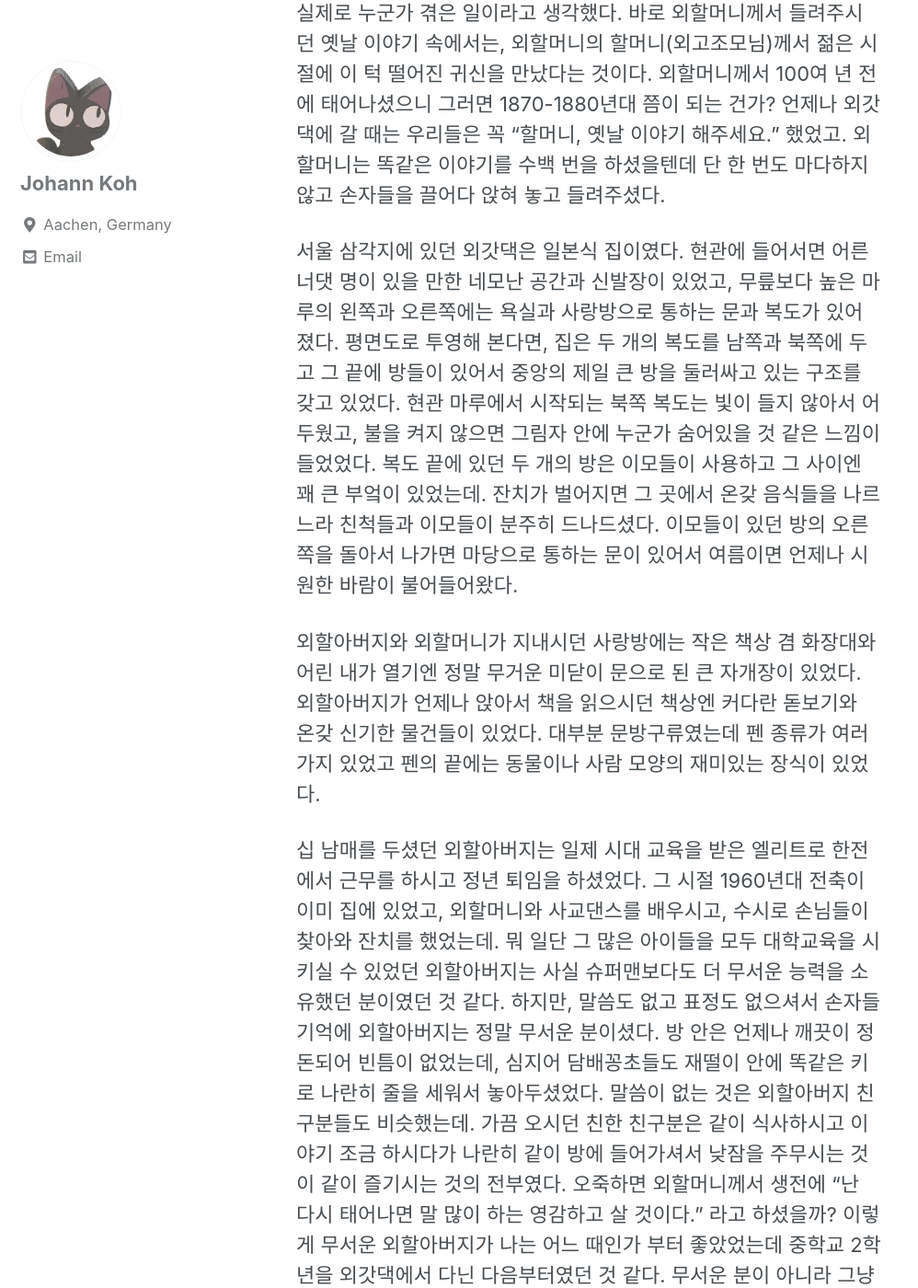
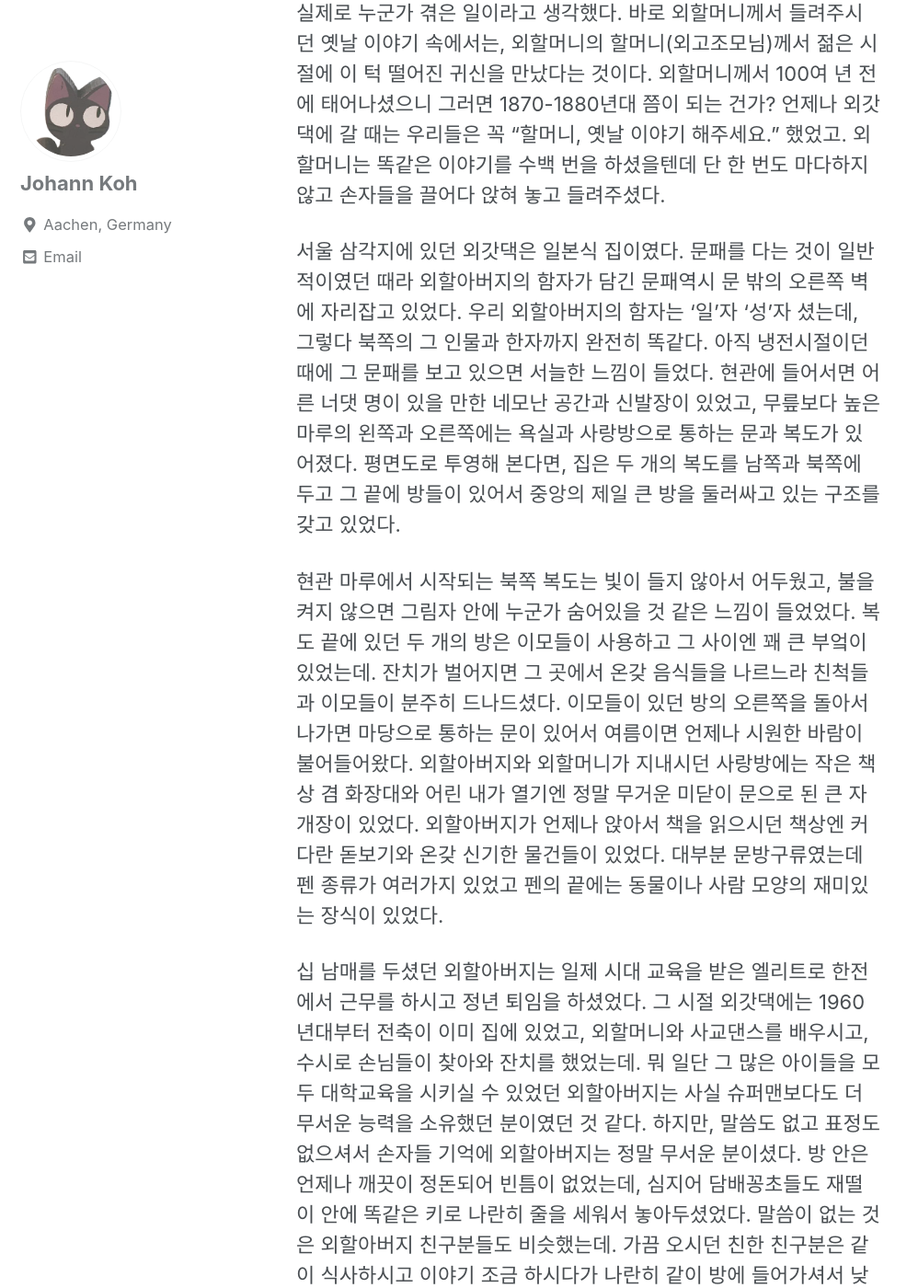
Before and after one commit to meuus/meuus.github.io, a Jekyll site: the page built from _posts/2019-05-01-present.md, in a window 1280 px wide and 1400 px high, scrolled down 236 px. Shown: the whole window at 92% size, without its empty margins (0-998 px from the left). Built offline with Jekyll 4.4.1, drawn with Linux system fonts in a browser that asks for light colours; cached includes are drawn as plain includes; some of the changed text lies outside the part shown.

Commit message:
modified:   _posts/2019-05-01-present.md

```diff
--- a/_posts/2019-05-01-present.md
+++ b/_posts/2019-05-01-present.md
@@ -13,25 +13,30 @@ tags:
 외할머니는 똑같은 이야기를 수백 번을 하셨을텐데 단 한 번도 마다하지 않고 손자들을 끌어다 앉혀 놓고
 들려주셨다.
 
-서울 삼각지에 있던 외갓댁은 일본식 집이였다. 현관에 들어서면 어른 너댓 명이 있을 만한 네모난 공간과
+서울 삼각지에 있던 외갓댁은 일본식 집이였다.
+문패를 다는 것이 일반적이였던 때라 외할아버지의 함자가 담긴 문패역시 문 밖의 오른쪽 벽에
+자리잡고 있었다. 우리 외할아버지의 함자는 '일'자 '성'자 셨는데, 그렇다 북쪽의 그 인물과
+한자까지 완전히 똑같다. 아직 냉전시절이던 때에 그 문패를 보고 있으면 서늘한 느낌이 들었다.
+현관에 들어서면 어른 너댓 명이 있을 만한 네모난 공간과
 신발장이 있었고, 무릎보다 높은 마루의 왼쪽과 오른쪽에는 욕실과
 사랑방으로 통하는 문과 복도가 있어졌다.
 평면도로 투영해 본다면, 집은 두 개의 복도를 남쪽과 북쪽에 두고 그 끝에 방들이 있어서
 중앙의 제일 큰 방을 둘러싸고 있는 구조를 갖고 있었다.
+
 현관 마루에서 시작되는 북쪽 복도는 빛이 들지 않아서 어두웠고,
 불을 켜지 않으면 그림자 안에 누군가 숨어있을 것 같은 느낌이 들었었다.
 복도 끝에 있던 두 개의 방은 이모들이 사용하고 그 사이엔 꽤 큰 부엌이 있었는데. 잔치가 벌어지면
 그 곳에서 온갖 음식들을 나르느라 친척들과 이모들이 분주히 드나드셨다.
 이모들이 있던 방의 오른쪽을 돌아서 나가면 마당으로 통하는 문이 있어서 여름이면 언제나 시원한 바람이
 불어들어왔다.
-
 외할아버지와 외할머니가 지내시던 사랑방에는 작은 책상 겸 화장대와 어린 내가 열기엔 정말 무거운
 미닫이 문으로 된 큰 자개장이 있었다. 외할아버지가 언제나 앉아서 책을 읽으시던 책상엔
 커다란 돋보기와 온갖 신기한 물건들이 있었다. 대부분 문방구류였는데 펜 종류가 여러가지 있었고
 펜의 끝에는 동물이나 사람 모양의 재미있는 장식이 있었다.
 
 십 남매를 두셨던 외할아버지는 일제 시대 교육을 받은 엘리트로 한전에서 근무를 하시고 정년 퇴임을
-하셨었다. 그 시절 1960년대 전축이 이미 집에 있었고, 외할머니와 사교댄스를 배우시고,
+하셨었다.
+그 시절 외갓댁에는 1960년대부터 전축이 이미 집에 있었고, 외할머니와 사교댄스를 배우시고,
 수시로 손님들이 찾아와 잔치를 했었는데. 뭐 일단 그 많은 아이들을 모두 대학교육을 시키실 수 있었던
 외할아버지는 사실 슈퍼맨보다도 더 무서운 능력을 소유했던 분이였던 것 같다.
 하지만, 말씀도 없고 표정도 없으셔서 손자들 기억에 외할아버지는 정말 무서운 분이셨다.
```
